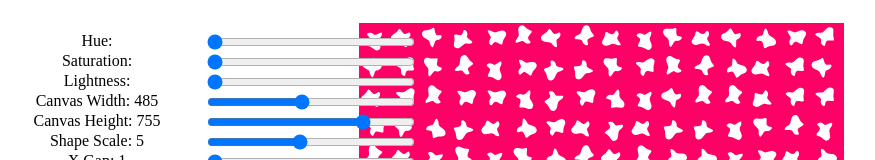
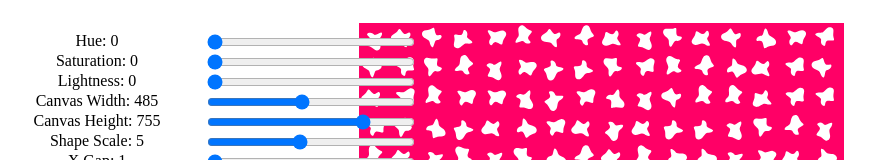
Before and after one commit to morgan-sam/Pattern-Generator, a React (Create React App) app: page / in a window 1280 px wide. Shown: the top 160 px of the page, without its empty margins (39-914 px from the left). Built offline with nearby package versions, Linux system fonts and the light colour scheme.

Commit message:
Color slider labels

```diff
--- a/src/ColorSliders.jsx
+++ b/src/ColorSliders.jsx
@@ -3,7 +3,7 @@ import React from "react";
 const ColorSliders = (props) => {
   const { color, setColor } = props;
   return [
-    <span>Hue:</span>,
+    <span>Hue: {color.hue}</span>,
     <input
       type="range"
       min="0"
@@ -12,7 +12,7 @@ const ColorSliders = (props) => {
       onChange={(e) => setColor({ ...color, hue: e.target.value })}
       step="1"
     />,
-    <span>Saturation:</span>,
+    <span>Saturation: {color.saturation}</span>,
     <input
       type="range"
       min="0"
@@ -21,7 +21,7 @@ const ColorSliders = (props) => {
       onChange={(e) => setColor({ ...color, saturation: e.target.value })}
       step="1"
     />,
-    <span>Lightness:</span>,
+    <span>Lightness: {color.lightness}</span>,
     <input
       type="range"
       min="20"
```
